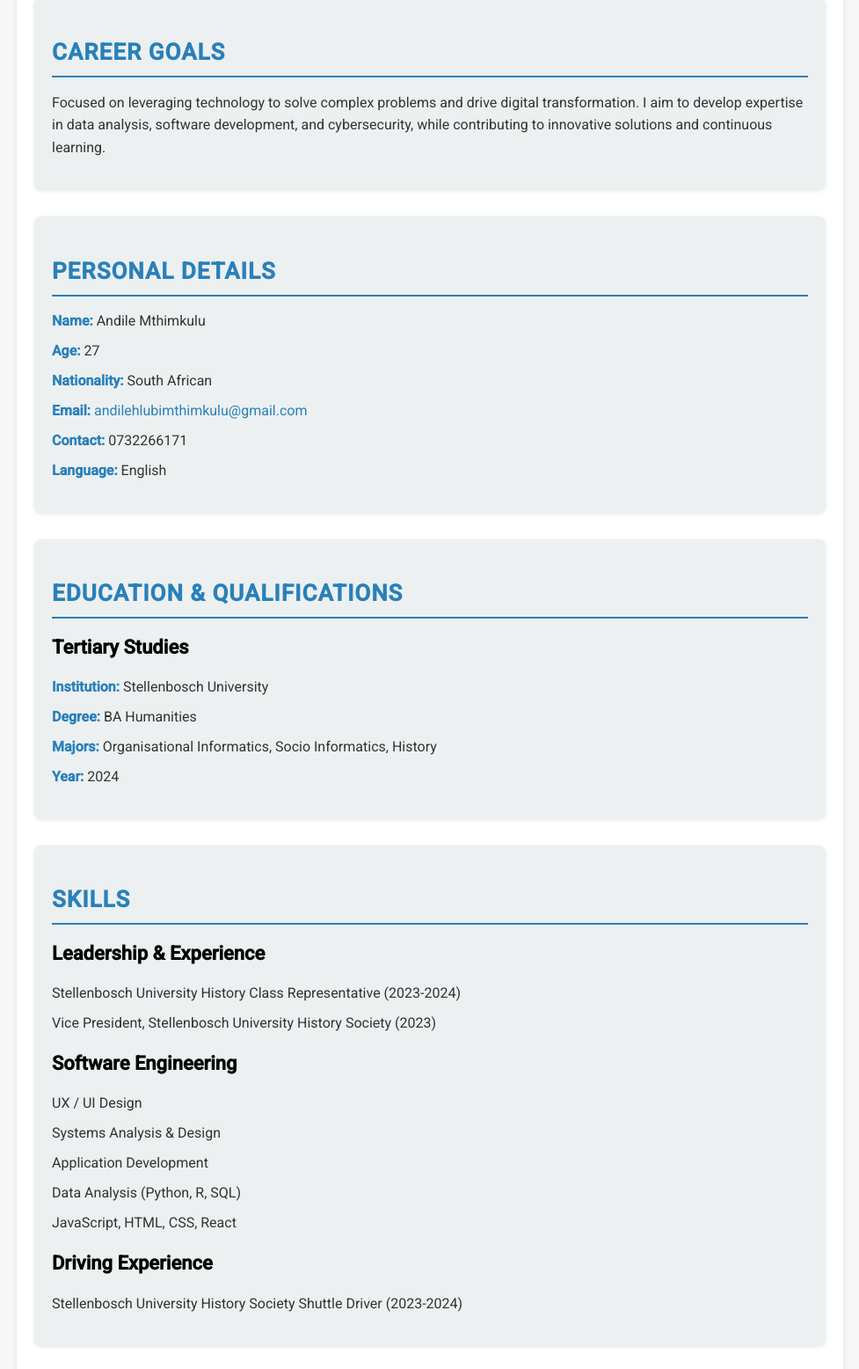
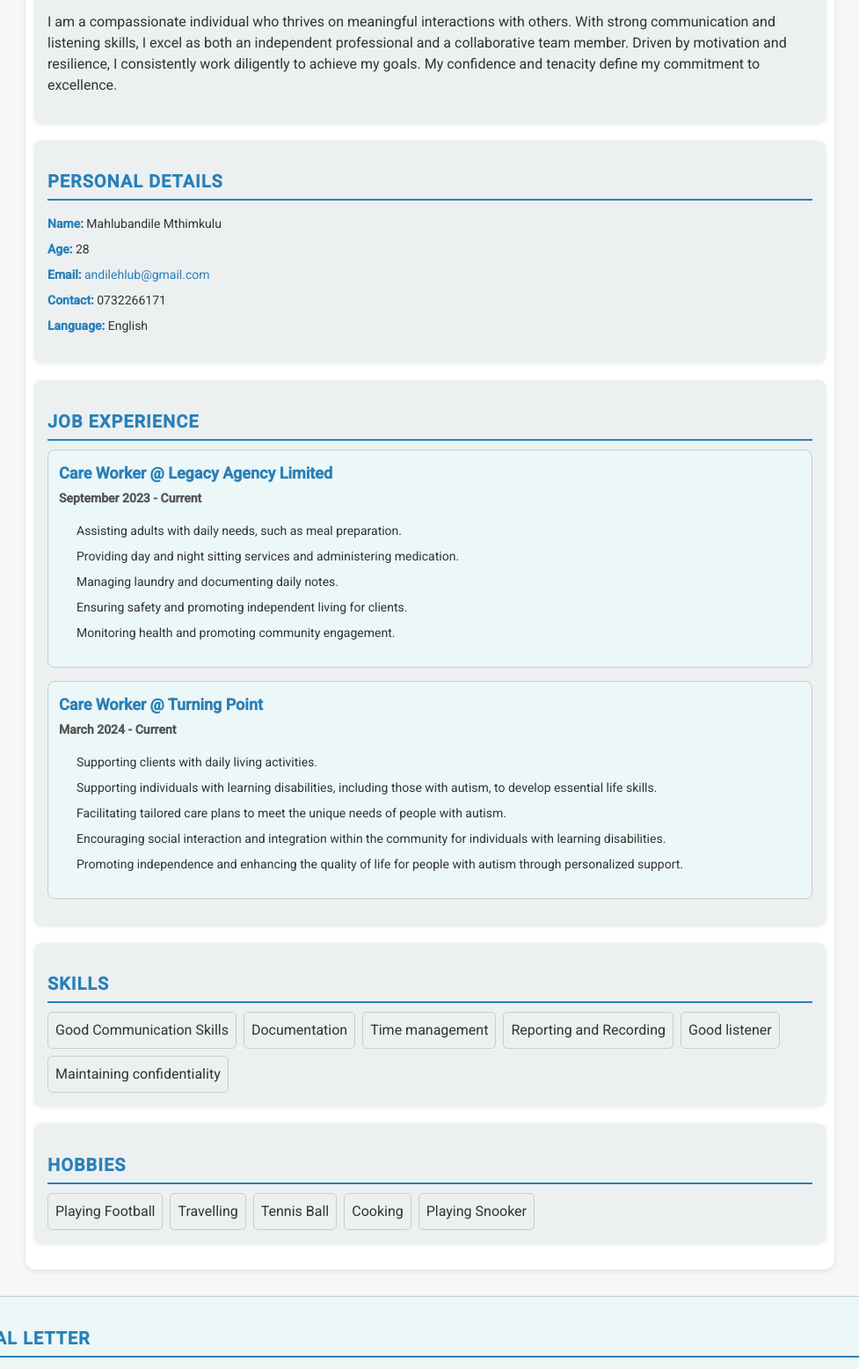
Before and after one commit to andile987/MY_CV, a plain HTML site: page index.html in a window 1280 px wide. Shown: the part 189-1745 px from the top of the page at 88% size, without its empty margins (151-1128 px from the left). Drawn offline with Linux system fonts and the light colour scheme.

Commit message:
Likwas_CV

```diff
--- a/index.html
+++ b/index.html
@@ -3,7 +3,7 @@
 <head>
     <meta charset="UTF-8">
     <meta name="viewport" content="width=device-width, initial-scale=1.0">
-    <title>Curriculum Vitae - Andile Mthimkulu</title>
+    <title>Curriculum Vitae - Likwalethu Derrick Ngwenya</title>
     <link href="https://fonts.googleapis.com/css2?family=Roboto:wght@400;500&display=swap" rel="stylesheet">
     <style>
         body {
@@ -11,66 +11,61 @@
             margin: 0;
             padding: 0;
             background-color: #f7f7f7;
-            line-height: 1.6;
+            line-height: 1.5; /* Reduced line height */
             color: #333;
         }
 
         .container {
             max-width: 900px;
-            margin: 40px auto;
-            padding: 20px;
+            margin: 20px auto;
+            padding: 10px; /* Reduced padding */
             background-color: #fff;
             border-radius: 12px;
-            box-shadow: 0 2px 6px rgba(0, 0, 0, 0.1); /* Reduced shadow */
+            box-shadow: 0 2px 6px rgba(0, 0, 0, 0.1);
         }
 
         .header {
             text-align: center;
-            margin-bottom: 30px;
+            margin-bottom: 15px; /* Reduced margin */
             color: #2c3e50;
         }
 
         .header h1 {
-            font-size: 36px;
+            font-size: 28px; /* Reduced font size */
             margin: 0;
-            color: #2980b9; /* Maintained the strong blue color */
+            color: #2980b9;
             text-transform: uppercase;
-            letter-spacing: 2px;
-            font-weight: 700; /* Bold */
-            text-shadow: 2px 2px 4px rgba(0, 0, 0, 0.15), 0 0 10px rgba(41, 128, 185, 0.6); /* HD effect with blue glow */
+            letter-spacing: 1px;
+            font-weight: 700;
+            text-shadow: 1px 1px 2px rgba(0, 0, 0, 0.15), 0 0 5px rgba(41, 128, 185, 0.6);
         }
 
         .header p {
-            font-size: 18px;
-            color: #555; /* Subtle grey for subtitle */
-            margin-top: 10px;
-        }
-
-        /* Apply minimal shadow to headings except h1 */
-        h2{
-            color: #2980b9; /* Strong blue color for headings */
-            font-weight: 700; /* Bold */
-            text-transform: uppercase;
-            letter-spacing: 1px;
-            text-shadow: none; /* Removed shadow */
+            font-size: 16px; /* Reduced font size */
+            color: #555;
+            margin-top: 5px;
         }
 
         h2 {
-            font-size: 26px;
-            margin-bottom: 15px;
+            color: #2980b9;
+            font-weight: 700;
+            text-transform: uppercase;
+            letter-spacing: 1px;
+            font-size: 20px; /* Reduced font size */
+            margin-bottom: 10px;
             border-bottom: 2px solid #2980b9;
             padding-bottom: 5px;
         }
 
         h3 {
-            font-size: 22px;
-            margin-top: 15px;
-            margin-bottom: 10px;
+            font-size: 18px; /* Reduced font size */
+            margin-top: 10px;
+            margin-bottom: 5px;
             color: black;
         }
 
         section {
-            margin-bottom: 30px;
+            margin-bottom: 20px; /* Reduced margin */
         }
 
         section ul {
@@ -79,35 +74,32 @@
         }
 
         section li {
-            font-size: 16px;
-            margin-bottom: 10px;
+            font-size: 14px; /* Reduced font size */
+            margin-bottom: 8px; /* Reduced margin */
             line-height: 1.5;
         }
 
         section li strong {
-            color: #2980b9; /* Strong blue for titles */
+            color: #2980b9;
         }
 
-        /* Links Color */
         a {
             color: #2980b9;
             text-decoration: none;
         }
 
         a:hover {
-            color: #2c3e50; /* Darker blue for hover */
+            color: #2c3e50;
             text-decoration: underline;
         }
 
-        /* Card-like style for each section */
         section {
-            padding: 20px;
+            padding: 15px; /* Reduced padding */
             background-color: #ecf0f1;
             border-radius: 8px;
-            box-shadow: 0 1px 4px rgba(0, 0, 0, 0.1); /* Reduced shadow */
+            box-shadow: 0 1px 4px rgba(0, 0, 0, 0.1);
         }
 
-        /* Print-specific styles */
         @media print {
             body {
                 background-color: #fff;
@@ -118,37 +110,40 @@
             .container {
                 max-width: 100%;
                 margin: 0;
-                padding: 20px;
+                padding: 15px;
                 box-shadow: none;
-                font-size: 12px; /* Smaller font size for print */
+                font-size: 10px; /* Further reduced font size for print */
             }
 
             .header h1 {
-                font-size: 24px;
+                font-size: 18px;
             }
 
             .header p {
-                font-size: 14px;
-                margin-bottom: 15px;
+                font-size: 12px;
             }
 
             h2 {
-                font-size: 20px;
+                font-size: 16px;
             }
 
             h3 {
-                font-size: 18px;
+                font-size: 14px;
             }
 
             section li {
-                font-size: 14px;
+                font-size: 12px;
             }
 
-            /* Ensure everything fits within one page */
             html, body {
                 height: 100%;
                 width: 100%;
                 overflow: visible;
+            }
+
+            /* Page Break between CV and Motivational Letter */
+            #motivational-letter {
+                page-break-before: always; /* Ensures motivational letter is on a new page */
             }
         }
     </style>
@@ -157,60 +152,103 @@
 
     <div class="container">
         <header class="header">
-            <h1>Andile Mthimkulu</h1>
+            <h1>Mahlubandile Mthimkulu</h1>
             <p>Curriculum Vitae</p>
         </header>
 
-        <section id="career-goals">
-            <h2>Career Goals</h2>
-            <p>Focused on leveraging technology to solve complex problems and drive digital transformation. I aim to develop expertise in data analysis, software development, and cybersecurity, while contributing to innovative solutions and continuous learning.</p>
+        <section id="Personal profile">
+            <h2>CAREER-GOALS</h2>
+            <p>I am a compassionate individual who thrives on meaningful interactions with others. With strong communication and listening skills, I excel as both an independent professional and a collaborative team member. Driven by motivation and resilience, I consistently work diligently to achieve my goals. My confidence and tenacity define my commitment to excellence.</p>
         </section>
 
-        <section id="personal-details">
+        <section id="CAREER-GOALS">
             <h2>Personal Details</h2>
             <ul>
-                <li><strong>Name:</strong> Andile Mthimkulu</li>
-                <li><strong>Age:</strong> 27</li>
-                <li><strong>Nationality:</strong> South African</li>
-                <li><strong>Email:</strong> <a href="mailto:andilehlubimthimkulu@gmail.com">andilehlubimthimkulu@gmail.com</a></li>
+                <li><strong>Name:</strong> Mahlubandile Mthimkulu</li>
+                <li><strong>Age:</strong> 28</li>
+                <li><strong>Email:</strong> <a href="mailto:sndilehlubs@gmail.com">andilehlub@gmail.com</a></li>
                 <li><strong>Contact:</strong> 0732266171</li>
                 <li><strong>Language:</strong> English</li>
             </ul>
         </section>
 
-        <section id="education">
-            <h2>Education & Qualifications</h2>
-            <h3>Tertiary Studies</h3>
-            <ul>
-                <li><strong>Institution:</strong> Stellenbosch University</li>
-                <li><strong>Degree:</strong> BA Humanities</li>
-                <li><strong>Majors:</strong> Organisational Informatics, Socio Informatics, History</li>
-                <li><strong>Year:</strong> 2024</li>
-            </ul>
+        <section id="experience">
+            <h2>Job Experience</h2>
+            <div style="margin-bottom: 15px; padding: 12px; border: 1px solid #ccc; border-radius: 8px; background-color: #ecf7f7;">
+                <h3 style="margin: 0; color: #2980b9; font-size: 18px;">Care Worker @ Legacy Agency Limited</h3>
+                <p style="margin: 5px 0 8px; font-size: 14px; color: #555;"><strong>September 2023 - Current</strong></p>
+                <ul style="padding-left: 20px;">
+                    <li>Assisting adults with daily needs, such as meal preparation.</li>
+                    <li>Providing day and night sitting services and administering medication.</li>
+                    <li>Managing laundry and documenting daily notes.</li>
+                    <li>Ensuring safety and promoting independent living for clients.</li>
+                    <li>Monitoring health and promoting community engagement.</li>
+                </ul>
+            </div>
+            <div style="margin-bottom: 15px; padding: 12px; border: 1px solid #ccc; border-radius: 8px; background-color: #ecf7f7;">
+                <h3 style="margin: 0; color: #2980b9; font-size: 18px;">Care Worker @ Turning Point</h3>
+                <p style="margin: 5px 0 8px; font-size: 14px; color: #555;"><strong>March 2024 - Current</strong></p>
+                <ul style="padding-left: 20px;">
+                    <li>Supporting clients with daily living activities.</li>
+                    <li>Supporting individuals with learning disabilities, including those with autism, to develop essential life skills.</li>
+                    <li>Facilitating tailored care plans to meet the unique needs of people with autism.</li>
+                    <li>Encouraging social interaction and integration within the community for individuals with learning disabilities.</li>
+                    <li>Promoting independence and enhancing the quality of life for people with autism through personalized support.</li>
+
+                </ul>
+            </div>
         </section>
 
-        <section id="skills">
-            <h2>Skills</h2>
-            <h3>Leadership & Experience</h3>
-            <ul>
-                <li>Stellenbosch University History Class Representative (2023-2024)</li>
-                <li>Vice President, Stellenbosch University History Society (2023)</li>
-            </ul>
+        <section id="Skills">
+            <h2>SKILLS</h2>
+            <div style="display: flex; flex-wrap: wrap; gap: 8px;">
+                <div style="border: 1px solid #ccc; padding: 8px; border-radius: 5px;">Good Communication Skills</div>
+                <div style="border: 1px solid #ccc; padding: 8px; border-radius: 5px;">Documentation</div>
+                <div style="border: 1px solid #ccc; padding: 8px; border-radius: 5px;">Time management</div>
+                <div style="border: 1px solid #ccc; padding: 8px; border-radius: 5px;">Reporting and Recording</div>
+                <div style="border: 1px solid #ccc; padding: 8px; border-radius: 5px;">Good listener</div>
+                <div style="border: 1px solid #ccc; padding: 8px; border-radius: 5px;">Maintaining confidentiality</div>
+            </div>
+        </section>
 
-            <h3>Software Engineering</h3>
-            <ul>
-                <li>UX / UI Design</li>
-                <li>Systems Analysis & Design</li>
-                <li>Application Development</li>
-                <li>Data Analysis (Python, R, SQL)</li>
-                <li>JavaScript, HTML, CSS, React</li>
-            </ul>
-
-            <h3>Driving Experience</h3>
-            <ul>
-                <li>Stellenbosch University History Society Shuttle Driver (2023-2024)</li>
-            </ul>
+        <section id="hobbies">
+            <h2>Hobbies</h2>
+            <div style="display: flex; flex-wrap: wrap; gap: 8px;">
+                <div style="border: 1px solid #ccc; padding: 8px; border-radius: 5px;">Playing Football</div>
+                <div style="border: 1px solid #ccc; padding: 8px; border-radius: 5px;">Travelling</div>
+                <div style="border: 1px solid #ccc; padding: 8px; border-radius: 5px;">Tennis Ball</div>
+                <div style="border: 1px solid #ccc; padding: 8px; border-radius: 5px;">Cooking</div>
+                <div style="border: 1px solid #ccc; padding: 8px; border-radius: 5px;">Playing Snooker</div>
+            </div>
         </section>
     </div>
+    <section id="motivational-letter" style="margin-top: 30px; padding: 15px; border: 1px solid #ccc; border-radius: 8px; background-color: #ecf7f7;">
+        <h2 style="color: #2980b9; font-weight: 700; text-transform: uppercase; letter-spacing: 1px; border-bottom: 2px solid #2980b9; padding-bottom: 5px;">Motivational Letter</h2>
+        <p style="font-size: 16px; line-height: 1.6; color: #555;">
+            Dear Hiring Manager,
+        </p>
+        <p style="font-size: 16px; line-height: 1.6; color: #555;">
+            I am writing to express my interest in the opportunity to work with your esteemed organization. With extensive experience in care work, strong interpersonal skills, and a dedication to supporting individuals, I am confident in my ability to contribute effectively to your team.
+        </p>
+        <p style="font-size: 16px; line-height: 1.6; color: #555;">
+            My current role as a Care Worker has allowed me to develop and refine essential skills such as client care, time management, and problem-solving. I have consistently provided compassionate support, facilitated safe mobility, and ensured the overall well-being of my clients. These experiences have prepared me to excel in roles requiring both competence and empathy.
+        </p>
+        <p style="font-size: 16px; line-height: 1.6; color: #555;">
+            I would like to bring to your attention that my sponsorship to work at Legacy Agency Limited has ended. Consequently, I am seeking a new sponsorship to continue working and contributing meaningfully to the care sector. I am eager to bring my skills and commitment to a new opportunity and continue making a positive impact.
+        </p>
+        <p style="font-size: 16px; line-height: 1.6; color: #555;">
+            Thank you for considering my application. I am available for an interview at your convenience and can be reached at <strong>0732266171</strong> or <strong>sampleemail@gmail.com</strong>. I look forward to the opportunity to discuss how my experience and dedication align with your needs.
+        </p>
+        <p style="font-size: 16px; line-height: 1.6; color: #555;">
+            Sincerely,<br>
+            <strong>Mahlubandile Mthimkulu</strong>
+        </p>
+    </section>
+
+    <section id="image" style="text-align: center; margin-top: 20px;">
+        <img src="https://img1.wsimg.com/isteam/stock/Ddj9aVd/:/cr=t:42.88%25,l:29.87%25,w:37.31%25,h:37.31%25/rs=h:1000,cg:true,m" alt="Image" style="max-width: 100%; height: auto; border-radius: 8px;">
+    </section>
+
+
 </body>
 </html>
```
Also changed, not shown: 1 other file.
